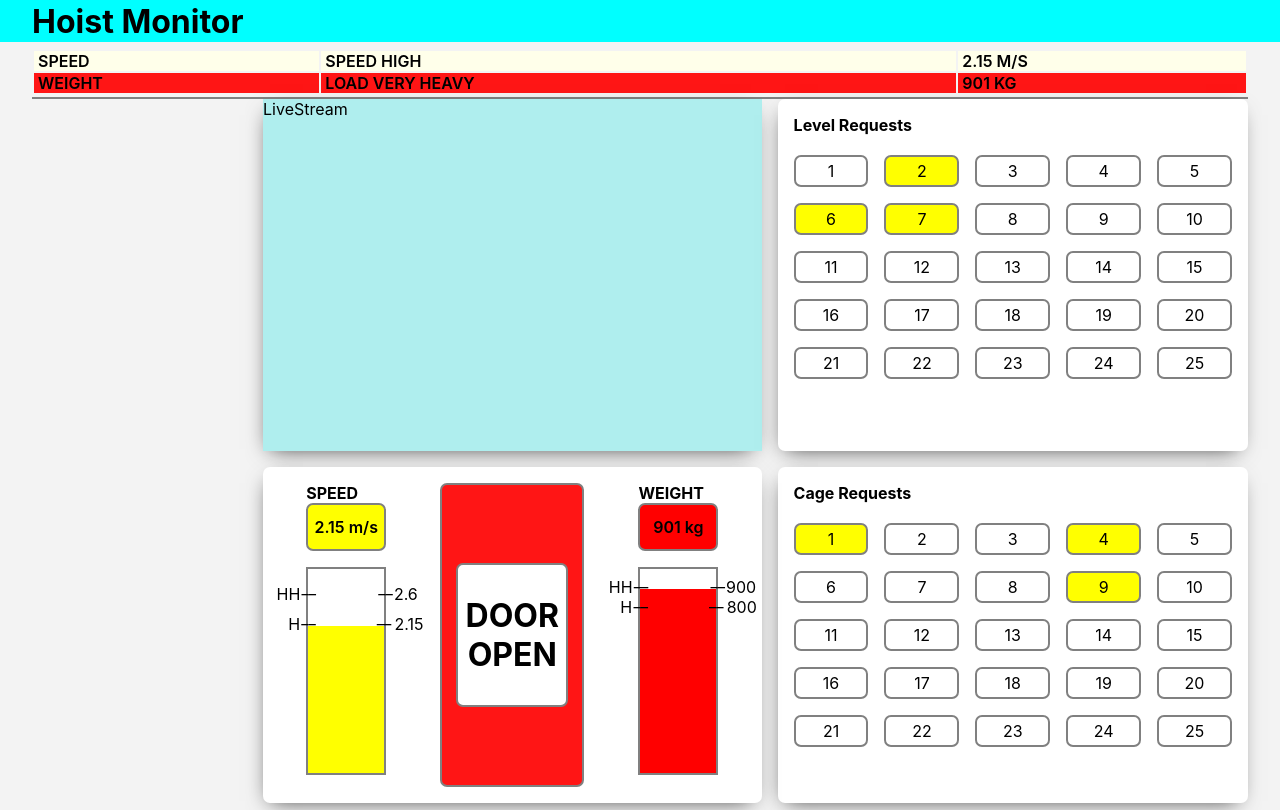
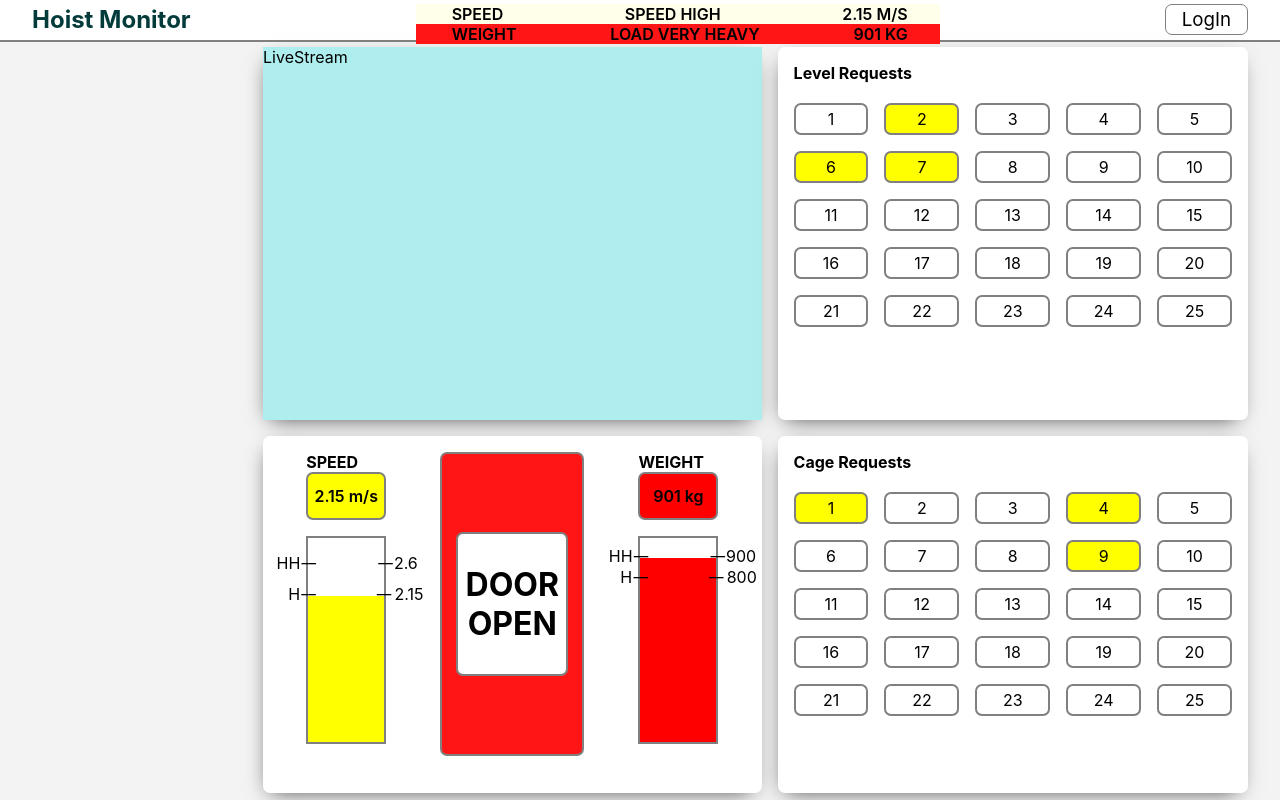
Before and after one commit to iamndlovu/hoist_monitor, a React (Create React App) app in the folder client/: page / in a window 1280 px wide. Built offline with nearby package versions, Linux system fonts and the light colour scheme.

Commit message:
header and alarm-bar fusion

```diff
--- a/client/src/App.js
+++ b/client/src/App.js
@@ -1,11 +1,16 @@
+import AlarmBanner from './components/alarm-banner/AlarmBanner';
 import Container from './components/container/Container';
 
 function App() {
   return (
     <div className="App">
-      <header className="App-header">
-        <h1>Hoist Monitor</h1>
-      </header>
+      <section className="top">
+        <header className="App-header">
+          <h1>Hoist Monitor</h1>
+          <AlarmBanner />
+          <h3>LogIn</h3>
+        </header>
+      </section>
       <Container />
     </div>
   );
--- a/client/src/components/alarm-banner/AlarmBanner.js
+++ b/client/src/components/alarm-banner/AlarmBanner.js
@@ -20,18 +20,21 @@ const AlarmBanner = () => {
     alarms && (
       <section className={styles.AlarmBanner}>
         <table>
+          <tbody>
             {alarms.map(({ metric, level, msg, value }) => (
               <tr
                 className={
                   (level >= 80 && level < 90 && styles.high) ||
                   (level >= 90 && styles['very-high'])
                 }
+                key={metric + msg + value}
               >
                 <td>{metric}</td>
                 <td>{msg}</td>
                 <td>{value}</td>
               </tr>
             ))}
+          </tbody>
         </table>
       </section>
     )
--- a/client/src/components/alarm-banner/AlarmBanner.module.scss
+++ b/client/src/components/alarm-banner/AlarmBanner.module.scss
@@ -1,7 +1,9 @@
 @import '../../variables.scss';
 
 .AlarmBanner {
-  border-bottom: 2px solid gray;
+  flex-shrink: 1;
+  flex-basis: 33rem;
+  height: 100%;
 
   table {
     padding: 2px 0;
@@ -9,6 +11,11 @@
     text-transform: uppercase;
 
     tr {
+      display: flex;
+      align-items: center;
+      justify-content: space-between;
+      padding: 0 $side-padding;
+
       &.high {
         animation: yellow-blink-animation 3s infinite;
         background-color: yellow;
--- a/client/src/components/container/Container.js
+++ b/client/src/components/container/Container.js
@@ -7,7 +7,6 @@ import layout from './Container.module.scss';
 
 const Container = () => (
   <main className={layout.Container}>
-    <AlarmBanner />
     <div className={layout.el}>
       <LiveStream />
       <LevelRequestBtns />
--- a/client/src/components/door-status/DoorStatusCard.js
+++ b/client/src/components/door-status/DoorStatusCard.js
@@ -4,10 +4,14 @@ import styles from './DoorStatusCard.module.scss';
 const DoorStatusCard = () => {
   const [doorStatus, setDoorStatus] = useState('OPEN');
   return (
-    <div className={`${styles.DoorStatusCard} ${styles.danger}`}>
+    <div
+      className={`${styles.DoorStatusCard} ${
+        doorStatus.toUpperCase() === 'OPEN' && styles.danger
+      }`}
+    >
       <article>
         <p>DOOR</p>
-        <p>{doorStatus}</p>
+        <p>{doorStatus.toUpperCase()}</p>
       </article>
     </div>
   );
--- a/client/src/index.css
+++ b/client/src/index.css
@@ -26,8 +26,34 @@ code {
   flex-direction: column;
 }
 
+.top {
+  position: sticky;
+  top: 0;
+}
+
 .App-header {
-  background-color: aqua;
+  border-bottom: 2px solid gray;
   height: 2.6rem;
-  padding: 0.12rem 2rem;
+  padding: 0 2rem;
+  display: flex;
+  align-items: center;
+  justify-content: space-between;
 }
+
+.App-header > h1 {
+  color: rgb(3, 59, 59);
+}
+
+.App-header > h3 {
+  border: 1.5px solid grey;
+  border-radius: 7px;
+  font-weight: 400;
+  padding: 0.2rem 1rem;
+  cursor: pointer;
+  transition: all 0.7s ease-out;
+}
+
+.App-header > h3:hover {
+  background-color: rgb(3, 59, 59);
+  color: white;
+}
```
Lines whose indentation alone changed are shown as unchanged.
